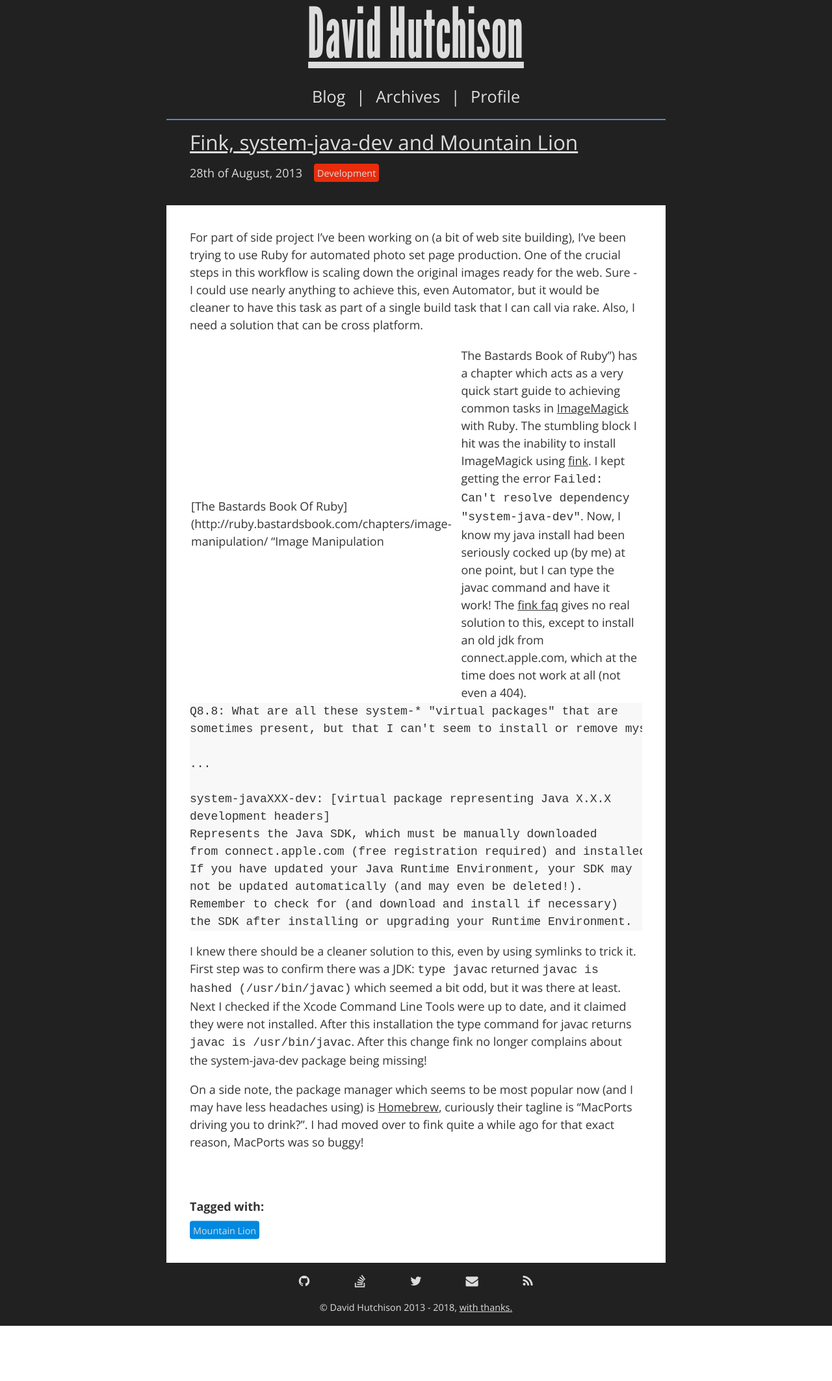
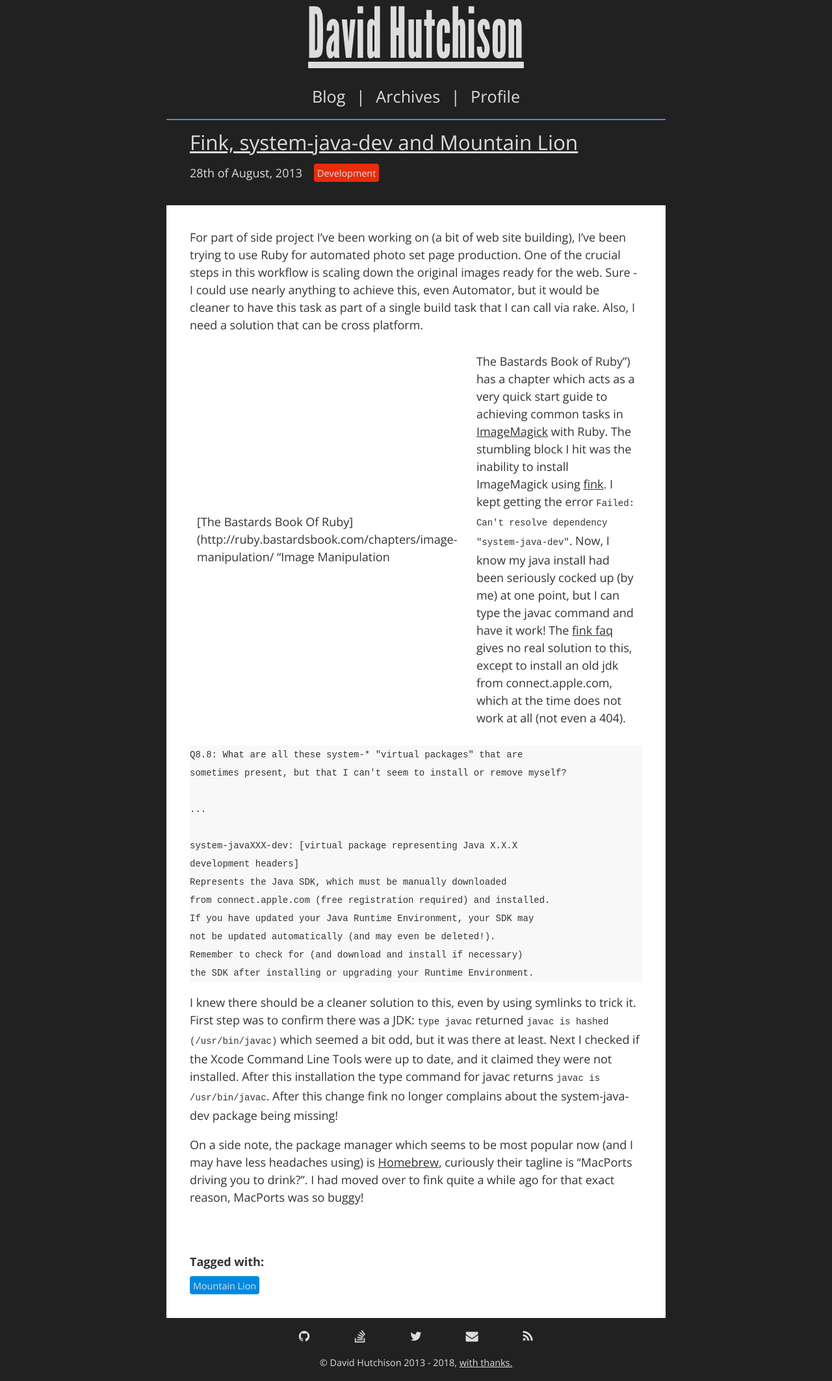
Before and after one commit to dhutchison/dhutchison.github.io, a Jekyll site: the page built from _posts/2013-08-28-fink_system-java-dev_mountain_lion.markdown, in a window 1280 px wide. Shown: the whole page at 65% size. Built offline with Jekyll 4.4.1, drawn with Linux system fonts in a browser that asks for light colours; before the commit the page ends 2041 px from its top, so only the background shows below that.

Commit message:
Fixed table appearance

```diff
--- a/_sass/_coreStyle.scss
+++ b/_sass/_coreStyle.scss
@@ -35,6 +35,10 @@ body {
     @include for-md-up {
         font-size: $fontSizeStandard;
     }
+}
+
+code {
+    font-size: $fontSizeSmallest;
 }
 
 main {
--- /dev/null
+++ b/_sass/_tableStyle.scss
@@ -0,0 +1,49 @@
+@import "commonStyle";
+
+table {
+    width: 100%;
+    margin-bottom: $verticalSpacing;
+
+
+    thead {
+        border: 0;
+
+        th {
+            background-color: $mainHeaderColour;
+            border: 1px solid $mainHeaderColour;
+            font-weight: normal;
+            color: $headerFontColour;
+
+            &:first-of-type {
+                text-align: left;
+            }
+        }
+    }
+
+    th, td {
+        padding: .5em;
+        vertical-align: middle;
+    }
+
+    tbody {
+
+        tr {
+            margin-bottom: 1em;
+            border: 2px solid $mainHeaderColour;
+
+
+            &:last-of-type {
+                margin-bottom: 0;
+            }
+
+            &:nth-of-type(even) {
+                background-color: #f8f8f8;
+            }
+        }
+
+        th[scope="row"] {
+            background-color: $mainHeaderColour;
+            color: $headerFontColour;
+        }
+    }
+}
--- a/css/main.scss
+++ b/css/main.scss
@@ -3,6 +3,7 @@
 @import "font-awesome-4.7.0/font-awesome";
 @import "commonStyle";
 @import "coreStyle";
+@import "tableStyle";
 @import "syntax";
 @import "chartStyle";
 @import "tagStyle";
```
